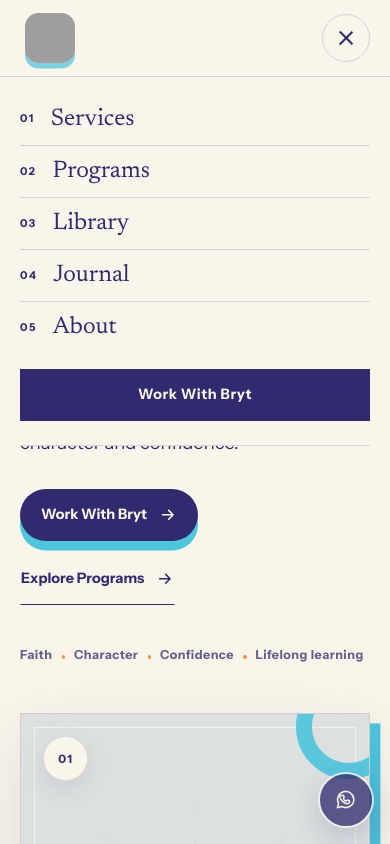
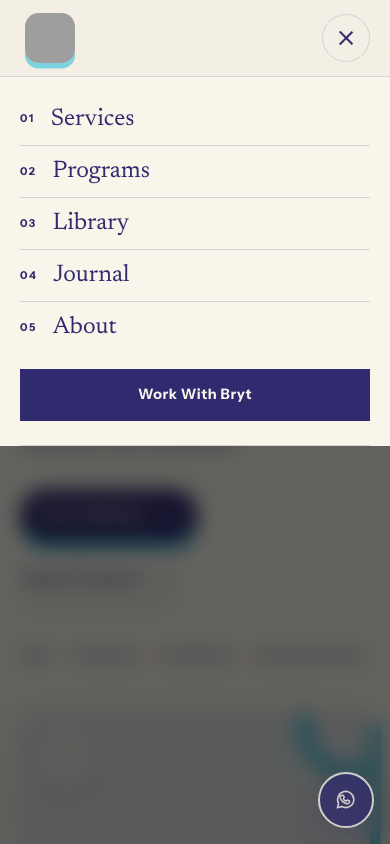
Before and after one commit to luxa-solution/brytkids, a Next.js app: page / in a window 390 px wide. Both pictures are taken after a click on the button "Open navigation". Shown: the top 844 px of the page. Built offline with nearby package versions, Linux system fonts and the light colour scheme; grey boxes are pictures that could not be loaded.

Commit message:
feat: implement mobile menu backdrop and prevent background scroll

```diff
--- a/app/components/mobile-navigation.tsx
+++ b/app/components/mobile-navigation.tsx
@@ -1,7 +1,8 @@
-"use client";
+'use client';
 
-import { useEffect, useRef, useState } from "react";
-import type { NavigationItem } from "../content";
+import { useEffect, useRef, useState } from 'react';
+import { createPortal } from 'react-dom';
+import type { NavigationItem } from '../content';
 
 type MobileNavigationProps = {
 	items: readonly NavigationItem[];
@@ -21,60 +22,74 @@
 		if (!isOpen) return;
 
 		const handleKeyDown = (event: KeyboardEvent) => {
-      if (event.key === "Escape") {
+			if (event.key === 'Escape') {
 				setIsOpen(false);
 				buttonRef.current?.focus();
 			}
 		};
 
-    window.addEventListener("keydown", handleKeyDown);
-    return () => window.removeEventListener("keydown", handleKeyDown);
+		window.addEventListener('keydown', handleKeyDown);
+		return () => window.removeEventListener('keydown', handleKeyDown);
+	}, [isOpen]);
+
+	useEffect(() => {
+		// toggle a class on the body to prevent background scrolling
+		const cls = 'has-mobile-menu-open';
+		if (isOpen) document.body.classList.add(cls);
+		else document.body.classList.remove(cls);
+
+		return () => document.body.classList.remove(cls);
 	}, [isOpen]);
 
 	return (
-    <div className="mobile-navigation">
+		<div className='mobile-navigation'>
 			<button
 				ref={buttonRef}
-        className={`menu-toggle${isOpen ? " is-open" : ""}`}
-        type="button"
+				className={`menu-toggle${isOpen ? ' is-open' : ''}`}
+				type='button'
 				aria-expanded={isOpen}
-        aria-controls="mobile-menu"
+				aria-controls='mobile-menu'
 				aria-label={isOpen ? labels.close : labels.open}
-        onClick={() => setIsOpen((value) => !value)}
-      >
+				onClick={() => setIsOpen((value) => !value)}>
 				<span />
 				<span />
 			</button>
 
 			<div
-        id="mobile-menu"
-        className={`mobile-menu-shell${isOpen ? " is-open" : ""}`}
-        aria-hidden={!isOpen}
-      >
-        <div className="mobile-menu-clip">
-          <nav className="mobile-menu" aria-label={labels.landmark}>
+				id='mobile-menu'
+				className={`mobile-menu-shell${isOpen ? ' is-open' : ''}`}
+				aria-hidden={!isOpen}>
+				<div className='mobile-menu-clip'>
+					<nav
+						className='mobile-menu'
+						aria-label={labels.landmark}>
 						{items.map((item, index) => (
 							<a
 								key={item.href}
 								href={item.href}
 								tabIndex={isOpen ? 0 : -1}
-                onClick={() => setIsOpen(false)}
-              >
-                <span>{String(index + 1).padStart(2, "0")}</span>
+								onClick={() => setIsOpen(false)}>
+								<span>{String(index + 1).padStart(2, '0')}</span>
 								{item.label}
 							</a>
 						))}
 						<a
-              className="mobile-menu-cta"
-              href="#services"
+							className='mobile-menu-cta'
+							href='#services'
 							tabIndex={isOpen ? 0 : -1}
-              onClick={() => setIsOpen(false)}
-            >
+							onClick={() => setIsOpen(false)}>
 							{labels.cta}
 						</a>
 					</nav>
 				</div>
 			</div>
+			{typeof document !== 'undefined' &&
+				createPortal(
+					<div
+						className={`mobile-menu-backdrop${isOpen ? ' is-open' : ''}`}
+						onClick={() => setIsOpen(false)}></div>,
+					document.body,
+				)}
 		</div>
 	);
 }
--- a/app/globals.css
+++ b/app/globals.css
@@ -268,23 +268,8 @@
 	/* keep stacking default so header remains above menu */
 
 	/* Full-screen backdrop (hidden until open) */
-
-	&::before {
-		position: fixed;
-		top: calc(4.75rem + env(safe-area-inset-top));
-		left: 0;
-		right: 0;
-		bottom: 0;
-		background: rgba(0, 0, 0, 0.45);
-		backdrop-filter: blur(6px);
-		-webkit-backdrop-filter: blur(6px);
-		content: '';
-		opacity: 0;
-		pointer-events: none;
-		transition: opacity 200ms var(--ease-out);
-		/* place overlay under the header but above page content */
-		z-index: calc(var(--z-sticky) - 1);
-	}
+	/* backdrop is rendered as a portal element (see MobileNavigation)
+	   to avoid affecting header/menu layout */
 
 	transition:
 		grid-template-rows 300ms var(--ease-out),
@@ -2051,3 +2036,25 @@
 		border: 1px solid ButtonText;
 	}
 }
+
+/* Prevent background scroll when mobile menu is open */
+body.has-mobile-menu-open {
+	overflow: hidden;
+}
+
+/* Backdrop rendered as a portal to avoid layout shifts */
+.mobile-menu-backdrop {
+	position: fixed;
+	inset: 0;
+	background: rgba(0, 0, 0, 0.6);
+	backdrop-filter: blur(10px);
+	-webkit-backdrop-filter: blur(10px);
+	opacity: 0;
+	pointer-events: none;
+	transition: opacity 220ms var(--ease-out);
+	z-index: calc(var(--z-sticky) - 1);
+}
+.mobile-menu-backdrop.is-open {
+	opacity: 1;
+	pointer-events: auto;
+}
```
Lines whose indentation alone changed are shown as unchanged.
